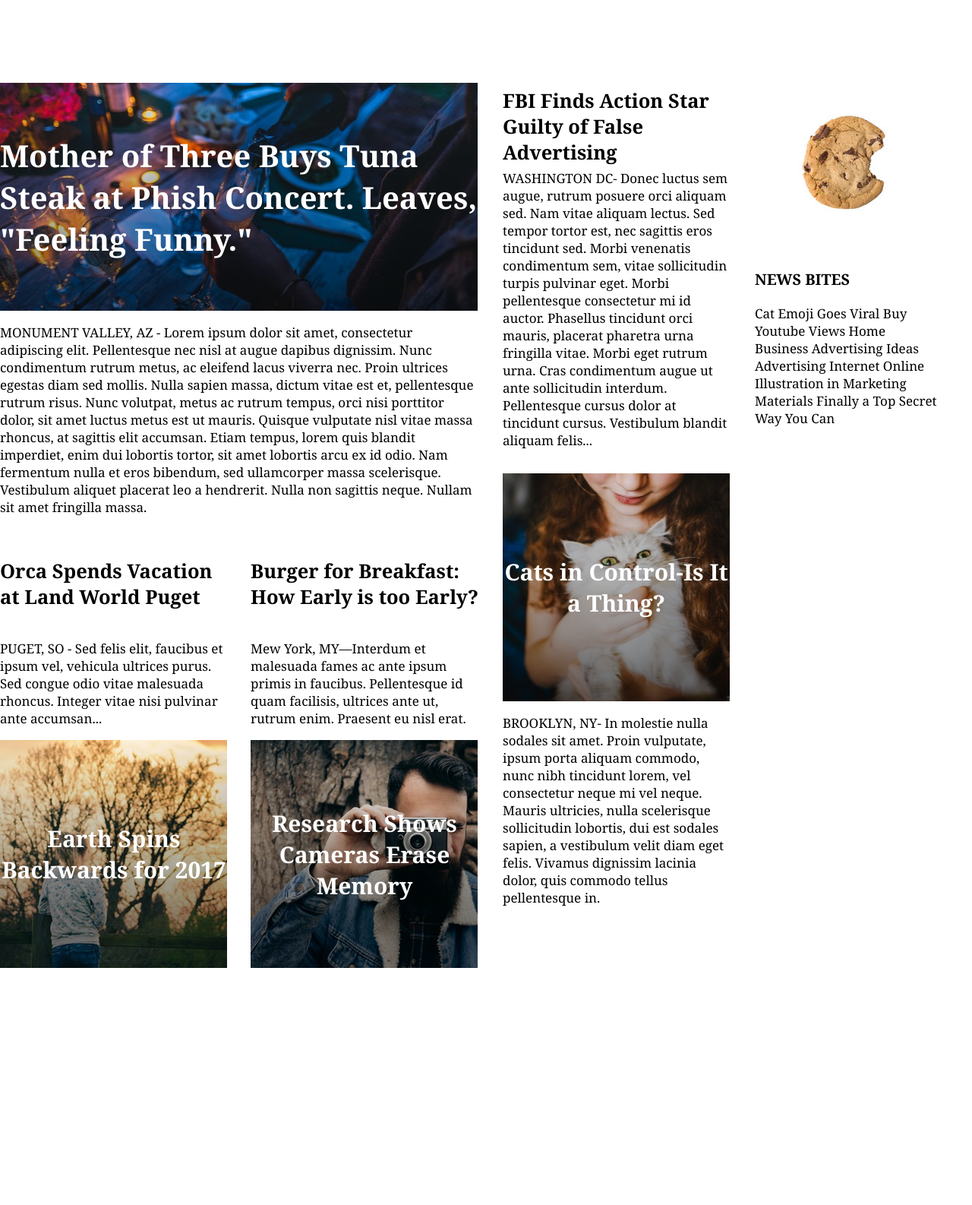
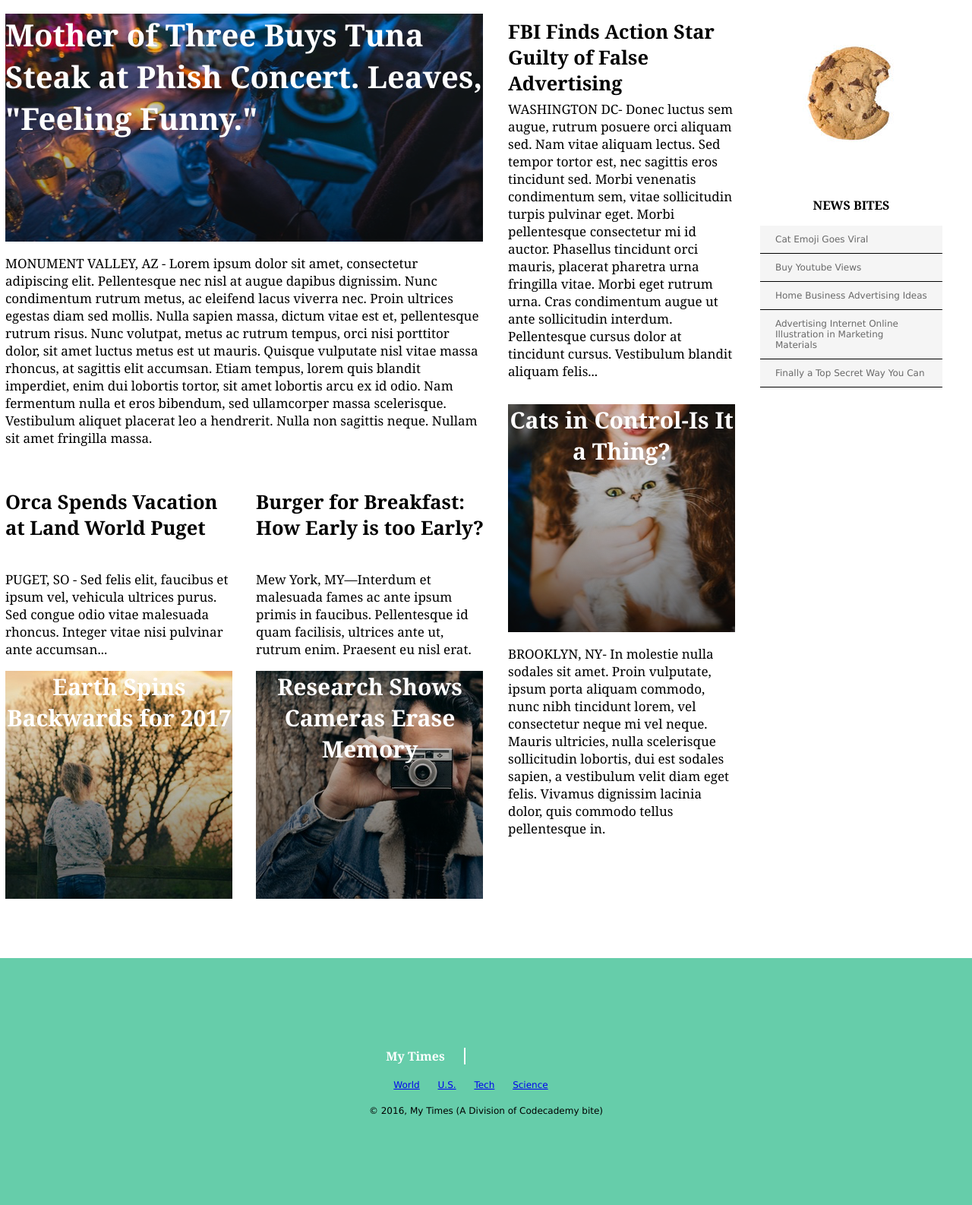
Before and after one commit to mossyfred/mytimes, a plain HTML site: page index.html in a window 1280 px wide. Shown: the part 83-1669 px from the top of the page at 76% size. Before the commit the page ends 1435 px from the top, so only its background shows below. Drawn offline with Linux system fonts and the light colour scheme.

Commit message:
Almost done

```diff
--- a/index.html
+++ b/index.html
@@ -94,12 +94,40 @@
 
         <div class="column small">
           <img class="cookie" src="./resources/images/img-news-bite.png" height="240" width="240">
-          <div class="news-bite">
+          <div class="news-bites">
             <h3>NEWS BITES</h3>
-            <p>Cat Emoji Goes Viral Buy Youtube Views Home Business Advertising Ideas Advertising Internet Online Illustration in Marketing Materials Finally a Top Secret Way You Can</p>
+            <span>Cat Emoji Goes Viral </span>
+            <span>Buy Youtube Views</span>
+            <span>Home Business Advertising Ideas</span>
+            <span>Advertising Internet Online Illustration in Marketing Materials</span>
+            <span>Finally a Top Secret Way You Can</span>
         </div>
       </div>
     </div>
-
+      <footer>
+        <div class="info">
+          <div class="span">
+            <span>
+               My Times
+           </span>
+          </div>
+          <nav>
+            <span>
+              <a href="#">World</a>
+            </span>
+            <span>
+               <a href="#">U.S.</a>
+            </span>
+             <span>
+               <a href="#">Tech</a>
+            </span>
+             <span>
+               <a href="#">Science</a>
+             </span>
+         </nav>
+         </div class="credits">
+            <span>© 2016, My Times (A Division of Codecademy bite)</span>
+        </div>
+      </footer>
   </body>
 </html>
--- a/resources/style.css
+++ b/resources/style.css
@@ -34,13 +34,15 @@ nav span {
 }
 
 body {
+  display: block;
   margin: 0px;
 }
 
 .content {
   display: flex;
+  justify-content: center;
   margin: 0px auto 78px auto;
-  padding-top: 116px;
+  padding-top: 25px;
   width: auto;
 }
 
@@ -58,14 +60,20 @@ body {
       font-size: 30px;
       color: white;
       margin-top: 15px;
-      text-align: center;
-      justify-content: center;
+      text-align: left;
+
   }
 
 .large {
   display: flex;
   flex-direction: column;
   width: 630px;
+}
+
+.text-content {
+  display: block;
+  width: 300;
+  height: 250;
 }
 
 .text-content h2 {
@@ -77,7 +85,6 @@ div #champie {
     width: 629px;
     height: 300px;
     font-size: 40px;
-    text-align: left;
     }
 
 div #girl {
@@ -86,6 +93,7 @@ div #girl {
   display: flex;
   width: 300px;
   height: 300px;
+  text-align: center;
 }
 
 div #dude {
@@ -93,6 +101,7 @@ div #dude {
   background-repeat: no-repeat;
   width: 300px;
   height: 300px;
+  text-align: center;
 }
 
 .large .stories {
@@ -118,6 +127,7 @@ div #cat {
   background-image: url(./images/img-story-1.png);
   width: 299px;
   height: 300px;
+  text-align: center;
 }
 
 .small {
@@ -125,3 +135,57 @@ div #cat {
   flex-direction: column;
   width: 240px;
 }
+
+.news-bites {
+  display: block;
+  flex-direction: column;
+  justify-content: center;
+
+}
+
+.news-bites span{
+  display: block;
+  margin: 0;
+  flex-direction: column;
+  justify-content: center;
+  border-bottom: 1px solid black;
+  background-color: WhiteSmoke;
+  font-family: Verdana;
+  font-size: 12px;
+  color: DimGray;
+  padding: 11px 20px;
+}
+
+.news-bites h3{
+  text-align: center;
+  font-size: 16px;
+  font-weight: bold;
+}
+
+footer {
+  display: flex;
+  align-items: center;
+  z-index: 1;
+  flex-direction: column;
+  justify-content: center;
+  margin: auto;
+  width: 100%;
+  height: 325px;
+  background-color: MediumAquamarine;
+  font-family: Verdana;
+  font-size: 12px;
+}
+
+.info {
+  display: block;
+}
+
+footer .span {
+  display: inline-block;
+  padding-right: 25px;
+  border-right: 2px solid white;
+  font-family: Georgia;
+  font-size: 16px;
+  font-weight: bold;
+  color: white;
+}
```
